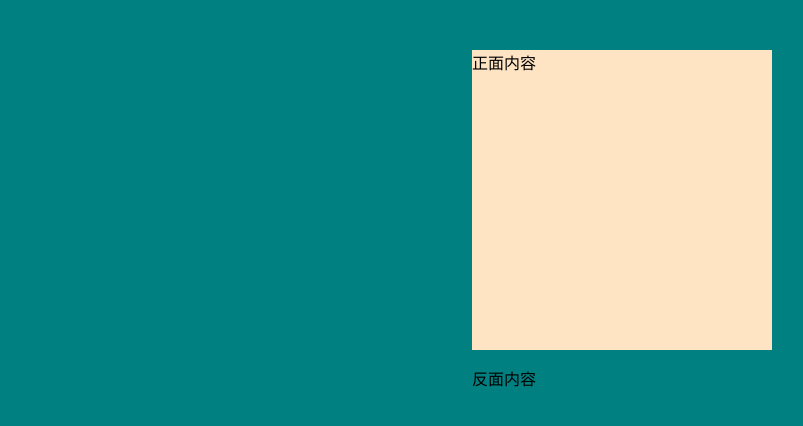
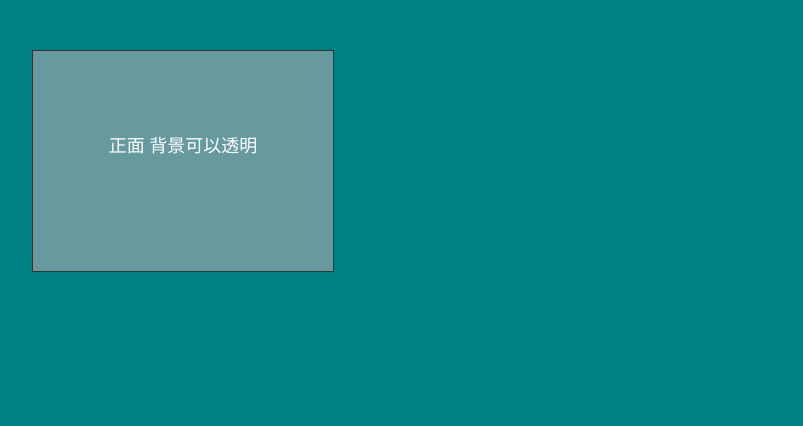
Before and after one commit to tujunjia/nodeApache, a plain HTML site: page view/rotate.html in a window 1280 px wide. Shown: the whole page, without its empty margins (18-821 px from the left). Drawn offline with Linux system fonts and the light colour scheme.

Commit message:
rotate修改

```diff
--- a/public/css/rotate.css
+++ b/public/css/rotate.css
@@ -1,15 +1,79 @@
-html body {
-  background-color: teal;
+body,div{margin:0;padding:0;background:teal;}
+.flip_wrap{
+  display: inline-block;
+  width:300px;
+  height:220px;
+  margin:50px;
+  perspective:800px;/*perspective属性定义3D元素距视图的距离,以像素计。该属性允许您改变 3D 元素查看 3D 元素的视图。*/
+  -webkit-perspective:800px;
+  -moz-perspective:800px;
+  -ms-perspective:800px;
+  -o-perspective:800px;
+  box-sizing:border-box;
+}
+.flip{
+  width:100%;
+  height:100%;
+  backface-visibility:hidden;/*背对屏幕时隐藏*/
+  -webkit-backface-visibility:hidden;
+  -moz-backface-visibility:hidden;
+  -ms-backface-visibility:hidden;
+  -o-backface-visibility:hidden;
+  transition: all 1s ease; /*为翻牌添加过渡效果*/
+  -webkit-transition: all 1s ease;
+  -moz-transition: all 1s ease;
+  -ms-transition: all 1s ease;
+  -o-transition: all 1s ease;
+  transform-style: preserve-3d; /*子元素将保留其 3D 位置。*/
+}
+.side{
+  width:100%;
+  height:100%;
+  position: absolute;/*让背面和正面重叠*/
+  left: 0;
+  top: 0;
+  font-size: 16px;
+  color:#fff;
+  text-align: center;
+}
+.front{
+  border: 1px solid #333;
+  font-size: 18px;
+  background:rgba(255,192,203,0.4);
+}
+.front p{
+  dispaly:block;
+  margin:80px auto;
+}
+.back{
+  backface-visibility:hidden;/*背对屏幕时隐藏*/
+  -webkit-backface-visibility:hidden;
+  -moz-backface-visibility:hidden;
+  -ms-backface-visibility:hidden;
+  -o-backface-visibility:hidden;
+  -webkit-transform:rotateY(180deg);
+  -moz-transform:rotateY(180deg);
+  -ms-transform:rotateY(180deg);
+  -o-transform:rotateY(180deg);
+  background: rgba(227, 222, 244, 0.14);
+  padding: 0 36px;
+  box-sizing:border-box;
+}
+.back span{
+ display: block;
+ margin: 40px 0px;
+ font-size: 18px;
+ color: #00c1DE
+}
+.back p{
+ display: block;
+ margin: 4px 0;
+}
+.flip_wrap:hover .flip{
+  transform:rotateY(180deg);
+  -webkit-transform:rotateY(180deg);
+  -moz-transform:rotateY(180deg);
+  -ms-transform:rotateY(180deg);
+  -o-transform:rotateY(180deg);
 
 }
-.container {
-  width: 300px;
-  height: 300px;
-  margin: 50px auto 0px auto;
-}
-.front {
-  width: 100%;
-  height: 100%;
-  background-color: bisque;
-
-}
--- a/view/rotate.html
+++ b/view/rotate.html
@@ -8,13 +8,17 @@
   <link rel="stylesheet" href="/public/css/rotate.css">
 </head>
 <body>
-  <div class="container">
-    <div class="front">
-      <p>正面内容</p>
+  <div class="flip_wrap">
+
+    <div class="flip">
+      <div class="side front">
+        <p>正面 背景可以透明</p>
+      </div>
+      <div class="side back">
+        <span>反面 背景可以透明</span>
+        <p>反面内容</p>
+      </div>
     </div>
-    <div class="back">
-      <p>反面内容</p>
-    </div>
-  </div>
+   </div>
 </body>
 </html>
```
